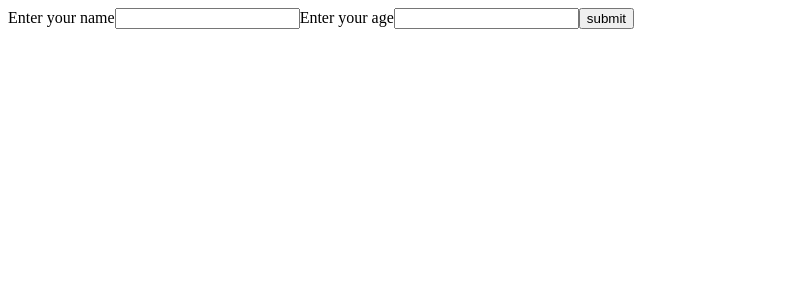
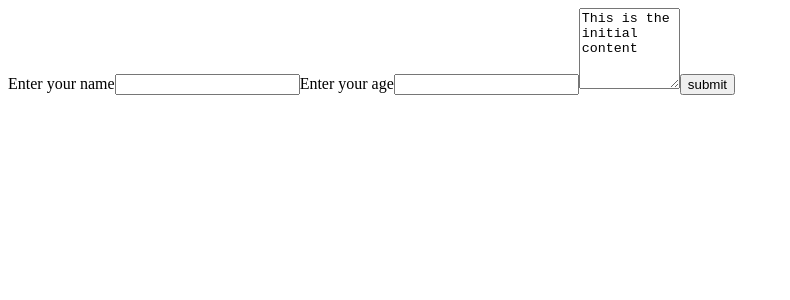
Before and after one commit to mansouriayoub/geeks_institute_bootcamp, a React (Vite) app in the folder week_7/day_3/Exercises_XP_Gold/: page / in a window 1280 px wide. Shown: the top 300 px of the page, without its empty margins (0-790 px from the left). Built offline with nearby package versions, Linux system fonts and the light colour scheme.

Commit message:
feat: add message textarea to Forms component for user input

```diff
--- a/week_7/day_3/Exercises_XP_Gold/src/Components/Forms.jsx
+++ b/week_7/day_3/Exercises_XP_Gold/src/Components/Forms.jsx
@@ -4,7 +4,8 @@ const Forms =()=>{
     const [user, setUser] = useState({
         name: '',
         age: null,
-        errormessage: ''
+        errormessage: '',
+        message: "This is the initial content"
     })
 
     const handleChange = (e) => {
@@ -13,7 +14,7 @@ const Forms =()=>{
         setUser(prevUser => ({
             ...prevUser,
             [name]: value,
-            errormessage: name === 'age' && value && isNaN(value) ? 'Your age must be a number' : ''
+            errormessage: name === 'age' && value && isNaN(value) ? 'Your age must be a number' : '',
         }));
 
     }
@@ -36,6 +37,7 @@ const Forms =()=>{
             <label htmlFor="age">Enter your age</label>
             <input type="text" name="age" id="age" onChange={handleChange} />
             <span>{user.errormessage}</span>
+            <textarea name="message" id="message" cols="10" rows="5" value={user.message} onChange={handleChange}></textarea>
             <input type="submit" value="submit" />
         </form>
     )
```
